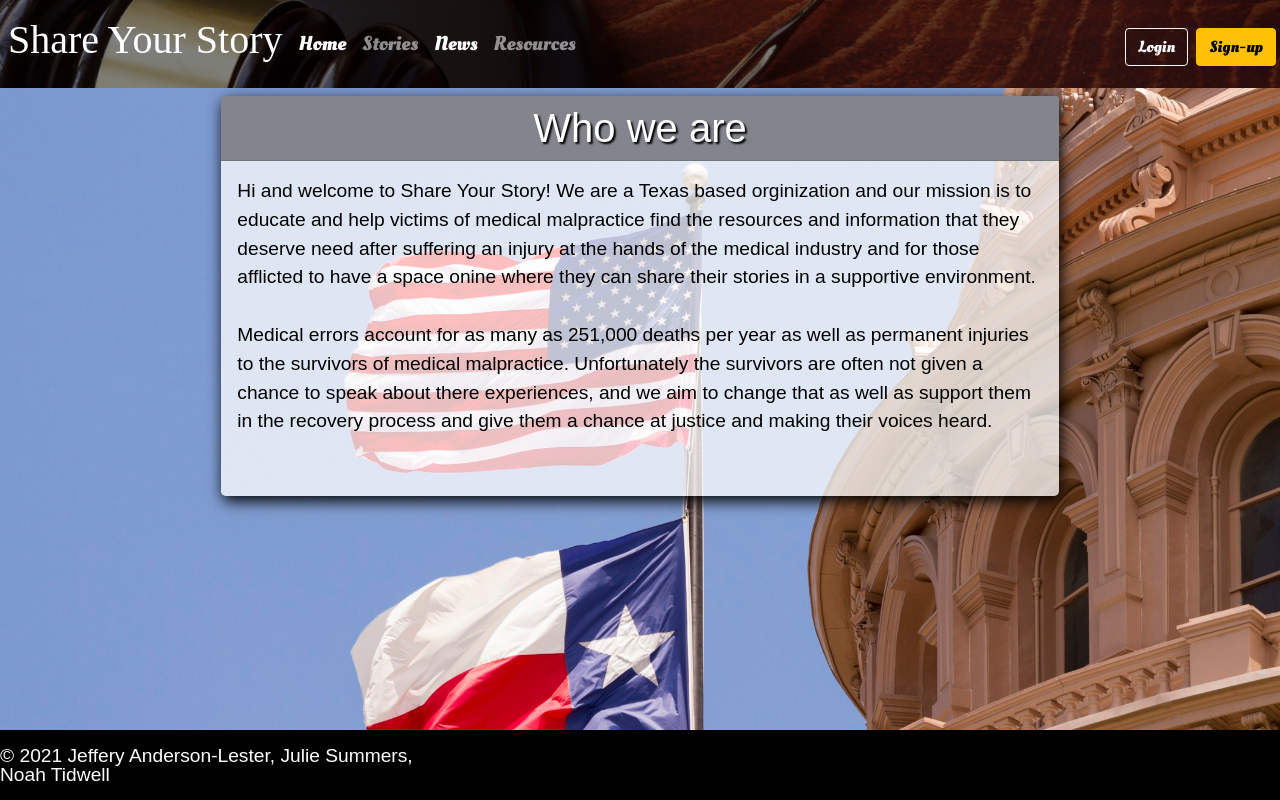
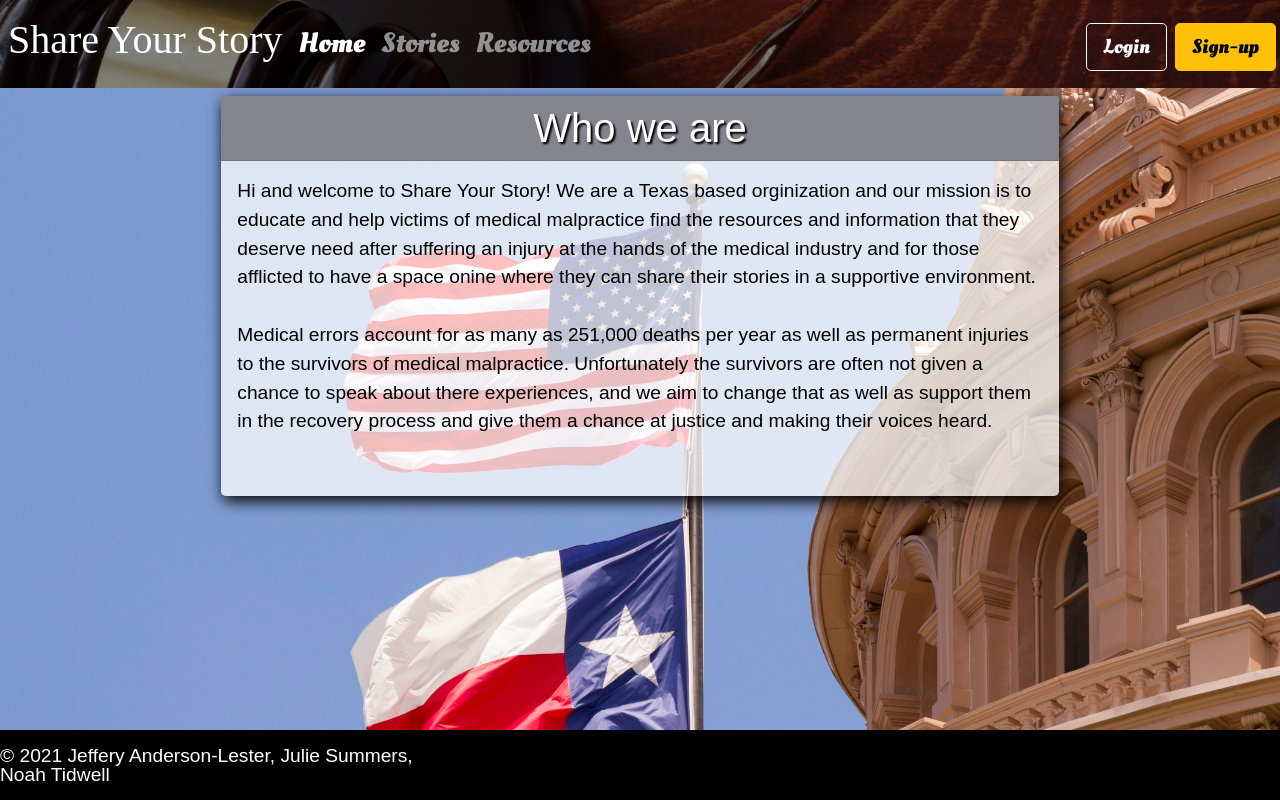
Before and after one commit to JeffGoji/share-your-story, a React (Create React App) app in the folder client/: page / in a window 1280 px wide. Built offline with nearby package versions, Linux system fonts and the light colour scheme; a web font is replaced by a local one.

Commit message:
removed unused link in navbar and fixed navbar text-size

```diff
--- a/client/src/components/Nav/index.js
+++ b/client/src/components/Nav/index.js
@@ -21,21 +21,19 @@ function Nav() {
                 <span className="navbar-toggler-icon"></span>
             </button>
             <div className="collapse navbar-collapse fs-1" id="navbarText">
-                <ul className="navbar-nav me-auto mb-2 mb-lg-0">
-                    <li className="nav-item fs-5">
+                <ul className="navbar-nav me-auto mb-2 fs-3 mb-lg-0">
+                    <li className="nav-item">
                         <NavLink className="nav-link" to="/">Home</NavLink>
                     </li>
-                    <li className="nav-item fs-5">
+                    <li className="nav-item">
                         <NavLink className="nav-link" to="allstories">Stories</NavLink>
                     </li>
-                    <li className="nav-item fs-5">
-                        <NavLink className="nav-link" to="#">News</NavLink>
-                    </li>
+
                     {loggedIn && (
-                        <li className="nav-item fs-5">
+                        <li className="nav-item">
                             <NavLink className="nav-link" to="profile">Dashboard</NavLink>
                         </li>)}
-                    <li li className="nav-item fs-5">
+                    <li li className="nav-item">
                         <NavLink className="nav-link" to="resources">Resources</NavLink>
                     </li>
                 </ul>
@@ -44,20 +42,20 @@ function Nav() {
 
                     {Auth.loggedIn() ? (
                         <>
-                            <NavLink to="/profile"><button type="button" className="btn btn-outline-light m-1">Me</button></NavLink>
-                            <a href="/" onClick={logout}><button type="button" className="btn btn-warning m-1">Logout</button></a>
+                            <NavLink to="/profile"><button type="button" className="btn btn-lg btn-outline-light m-1">Me</button></NavLink>
+                            <a href="/" onClick={logout}><button type="button" className="btn btn-lg btn-warning m-1">Logout</button></a>
 
                         </>
 
                     ) : (
                         <>
                             <NavLink to="Login">
-                                <button type="button" className="btn btn-outline-light m-1">Login</button>
+                                <button type="button" className="btn btn-lg btn-outline-light m-1">Login</button>
                             </NavLink>
 
 
                             <NavLink to="SignUp">
-                                <button type="button" className="btn btn-warning m-1">Sign-up</button>
+                                <button type="button" className="btn btn-lg btn-warning m-1">Sign-up</button>
                             </NavLink>
                         </>
                     )}
--- a/client/src/index.css
+++ b/client/src/index.css
@@ -17,7 +17,7 @@ body {
 Nav {
   font-family: "Oleo Script", cursive;
 
-  text-shadow: 2px, 2px, 5px rgba(46, 49, 255, 0.89);
+  text-shadow: 2px, 2px, 5px rgba(22, 26, 255, 0.1);
 }
 
 h1,
@@ -27,7 +27,7 @@ h3 {
 }
 
 .shadow-text {
-  text-shadow: 2px, 2px, 5px rgba(rgb(255, 0, 0));
+  text-shadow: 2px, 2px, 5px rgba(rgb(0, 0, 0));
 }
 
 .box-bg {
--- a/client/src/pages/index.js
+++ b/client/src/pages/index.js
@@ -16,12 +16,6 @@ function MainPage() {
                     Medical errors account for as many as 251,000 deaths per year as well as permanent injuries to the survivors of medical malpractice. Unfortunately the survivors are often not given a chance to speak about there experiences, and we aim to change that as well as support them in the recovery process and give them a chance at justice and making their voices heard.
 
                 </blockquote>
-                {/* {loggedIn && (
-
-                    <div className="col-12 mb-3">
-                        <Articles />
-                    </div>
-                )} */}
 
             </div >
         </div>
```
